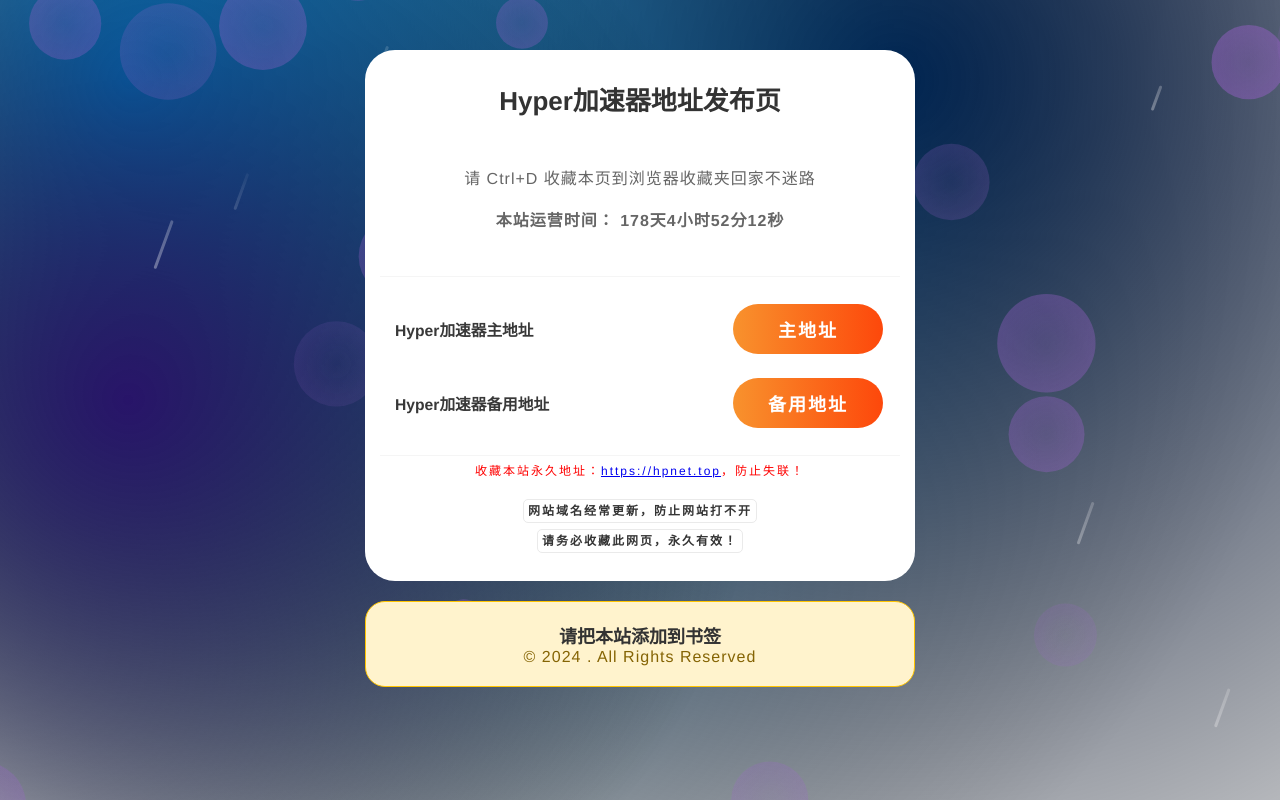
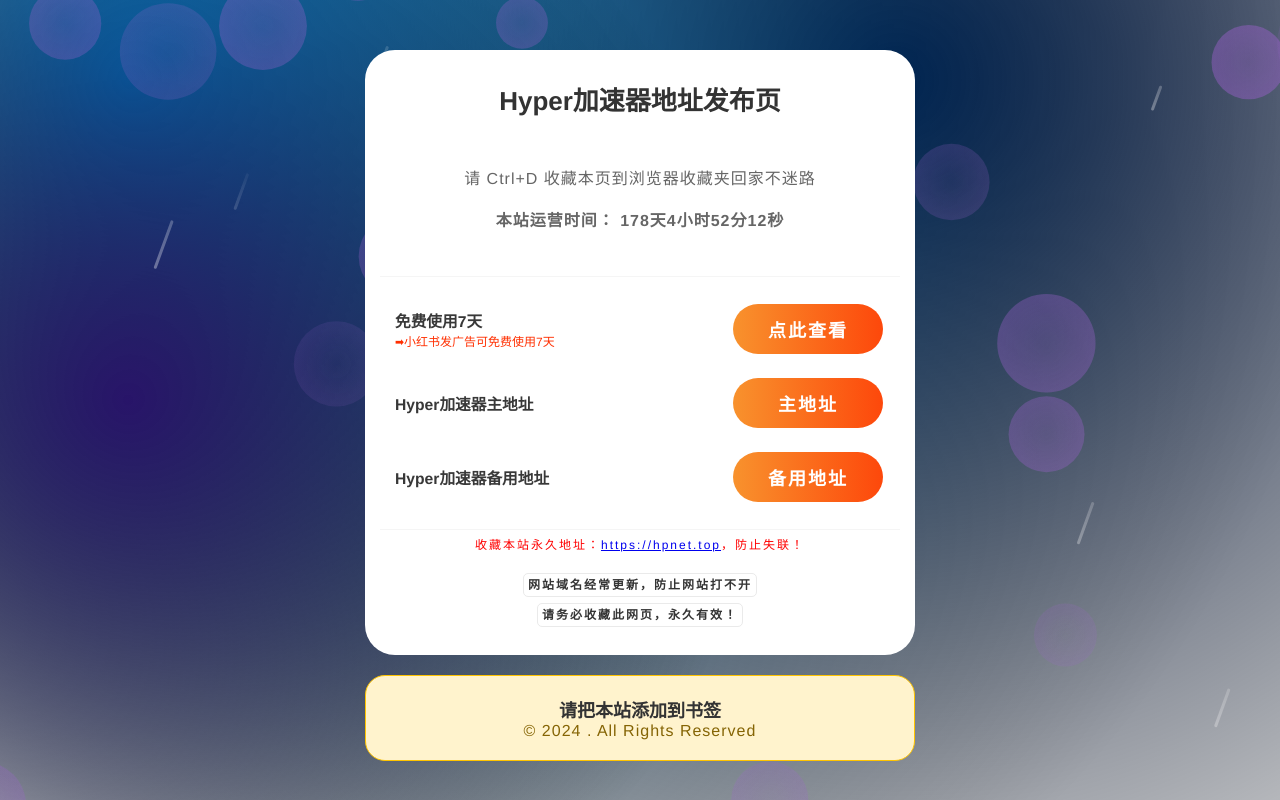
Before and after one commit to HyperVpn/hyper-home, a plain HTML site: page index.html in a window 1280 px wide. Drawn offline with Linux system fonts and the light colour scheme.

Commit message:
Update index.html
fix1

```diff
--- a/index.html
+++ b/index.html
@@ -32,13 +32,13 @@
             <div class="release-main">
                 <div class="links">
                     <ul>
-<!--                        <li>-->
-<!--                            <div class="link-info">-->
-<!--                                <h3>免费使用7天</h3>-->
-<!--                                <p style="color: #ff2f00">➡小红书发广告可免费使用7天</p>-->
-<!--                            </div>-->
-<!--                            <a href="https://yq.hpvpn.com/article/guide" target="_blank">点此查看</a>-->
-<!--                        </li>-->
+                       <li>
+                           <div class="link-info">
+                               <h3>免费使用7天</h3>
+                               <p style="color: #ff2f00">➡小红书发广告可免费使用7天</p>
+                           </div>
+                           <a href="https://yq.hpvpn.com/article/guide" target="_blank">点此查看</a>
+                       </li>
                         <li>
                             <div class="link-info">
                                 <h3>Hyper加速器主地址</h3>
```
